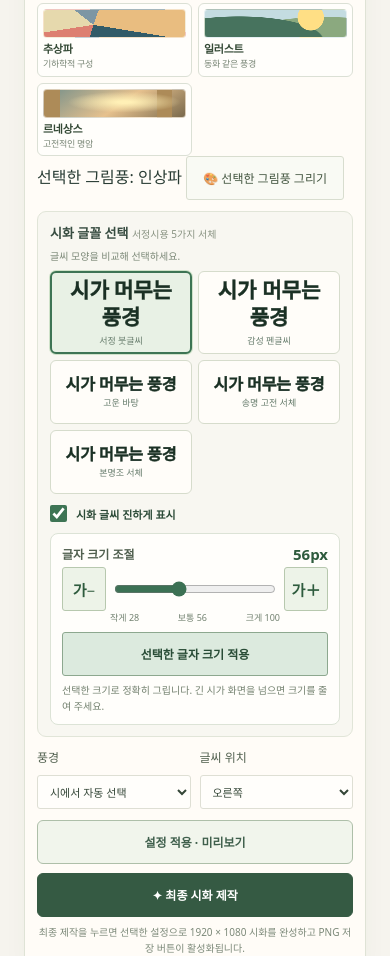
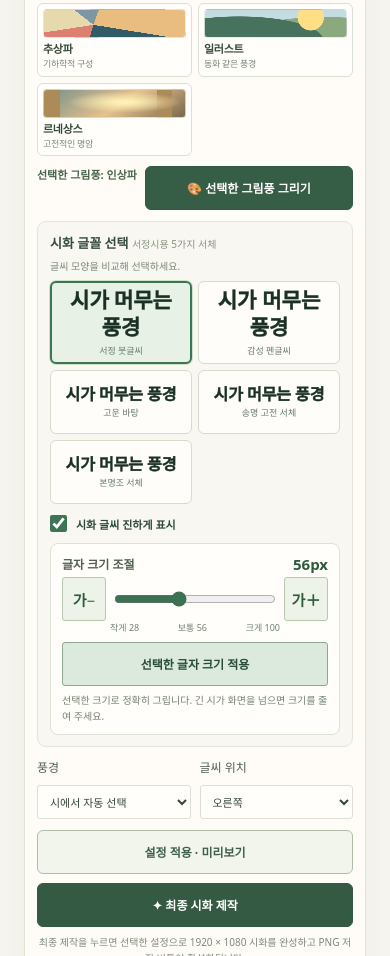
Before and after one commit to mmwwoo-lab/myeongdo, a plain HTML site: page impression-poetry/index.html in a window 390 px wide. Shown: the part 1483-2439 px from the top of the page. Drawn offline with Linux system fonts and the light colour scheme; a web font is replaced by a local one.

Commit message:
Style compact selected-painting button and active style name for desktop/mobile

```diff
--- a/impression-poetry/style.css
+++ b/impression-poetry/style.css
@@ -178,3 +178,14 @@ textarea.manual-prompt{margin-top:12px;min-height:110px;font-size:11px}
  .preview .size-control-row button{min-width:44px;height:44px}
  .preview .apply-size{min-height:44px}
 }
+
+/* Explicit art-style selection, followed by a dedicated paint action. */
+.preview .style-action{display:flex;align-items:center;justify-content:space-between;flex-wrap:wrap;gap:8px;margin-top:10px}
+.preview .selected-style-label{font-size:11px;font-weight:650;color:#476549}
+.preview .paint-selected-style{display:inline-flex;align-items:center;justify-content:center;min-height:38px;border:1px solid #315b45;border-radius:6px;background:#365d46;color:#fff;font-size:12px;font-weight:700;padding:8px 15px;white-space:nowrap}
+.preview .paint-selected-style:hover{background:#4a7958}
+.preview .paint-selected-style:disabled{opacity:.5;cursor:wait}
+@media(max-width:700px){
+  .preview .paint-selected-style{min-height:44px;flex:1}
+  .preview .style-action{align-items:stretch}
+}
```
